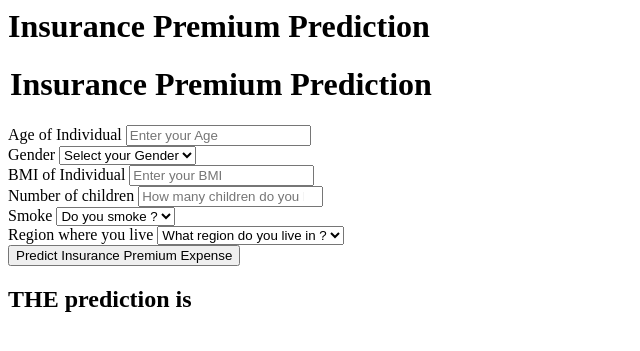
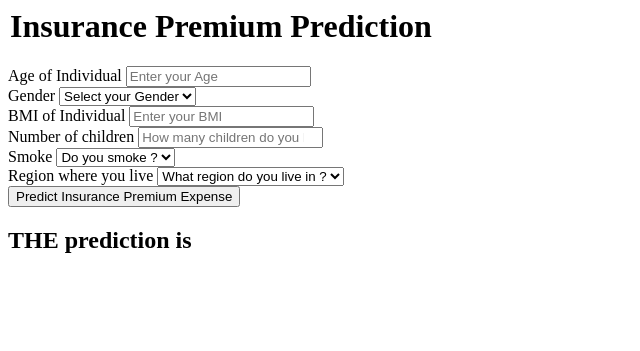
Before and after one commit to abdullah-Ikram-0599/Insurance-Premium-Prediction, a Flask app: page /predictdata in a window 1280 px wide. Shown: the top 351 px of the page, without its empty margins (0-640 px from the left). Run offline with Flask 3, Linux system fonts and the light colour scheme.

Commit message:
home.html fixed

```diff
--- a/templates/home.html
+++ b/templates/home.html
@@ -1,7 +1,7 @@
 <html>
 <body>
     <div class="login">
-       <h1>Insurance Premium Prediction</h1>
+
 
        <form action="{{ url_for('predict_datapoint')}}" method="post">
         <h1>
```
